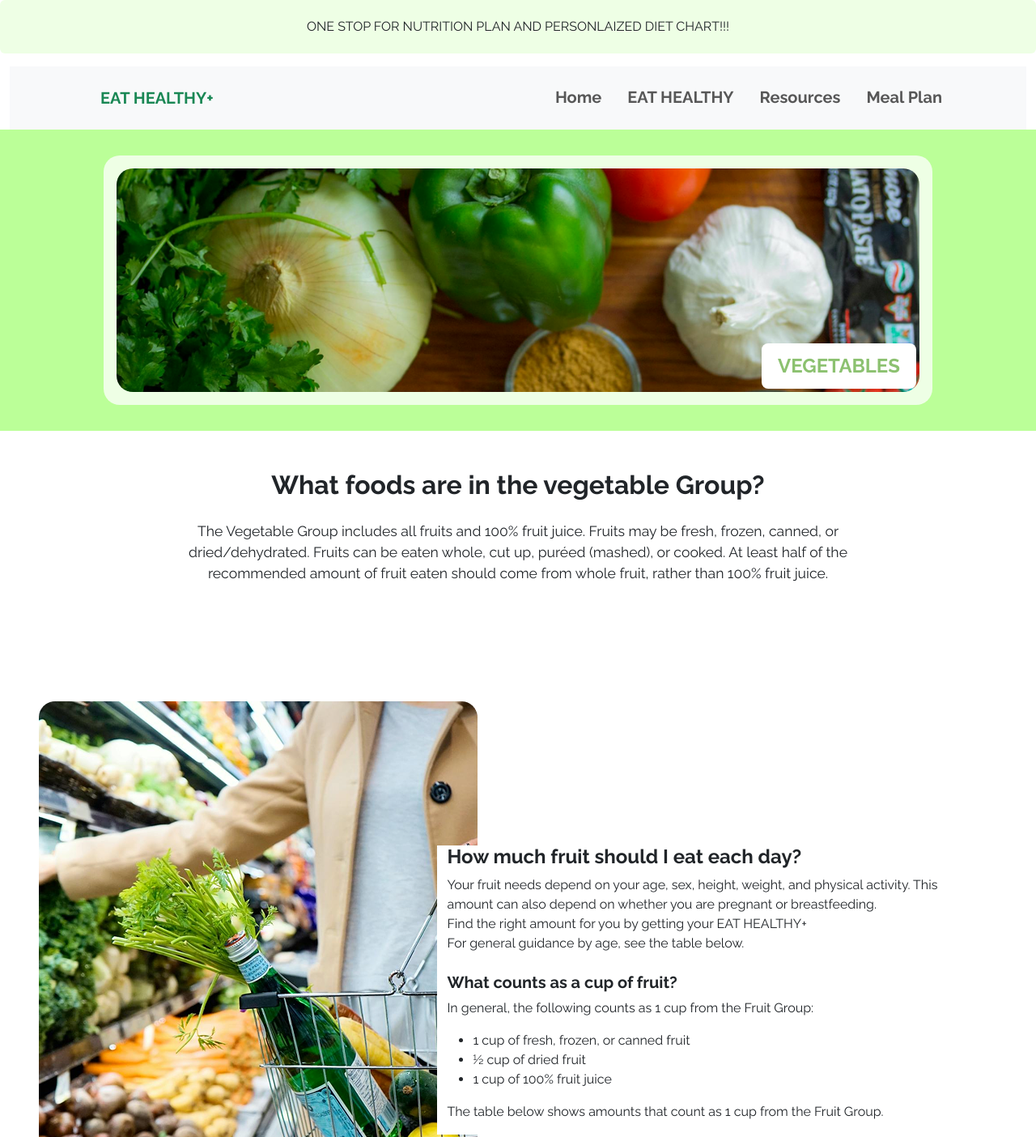
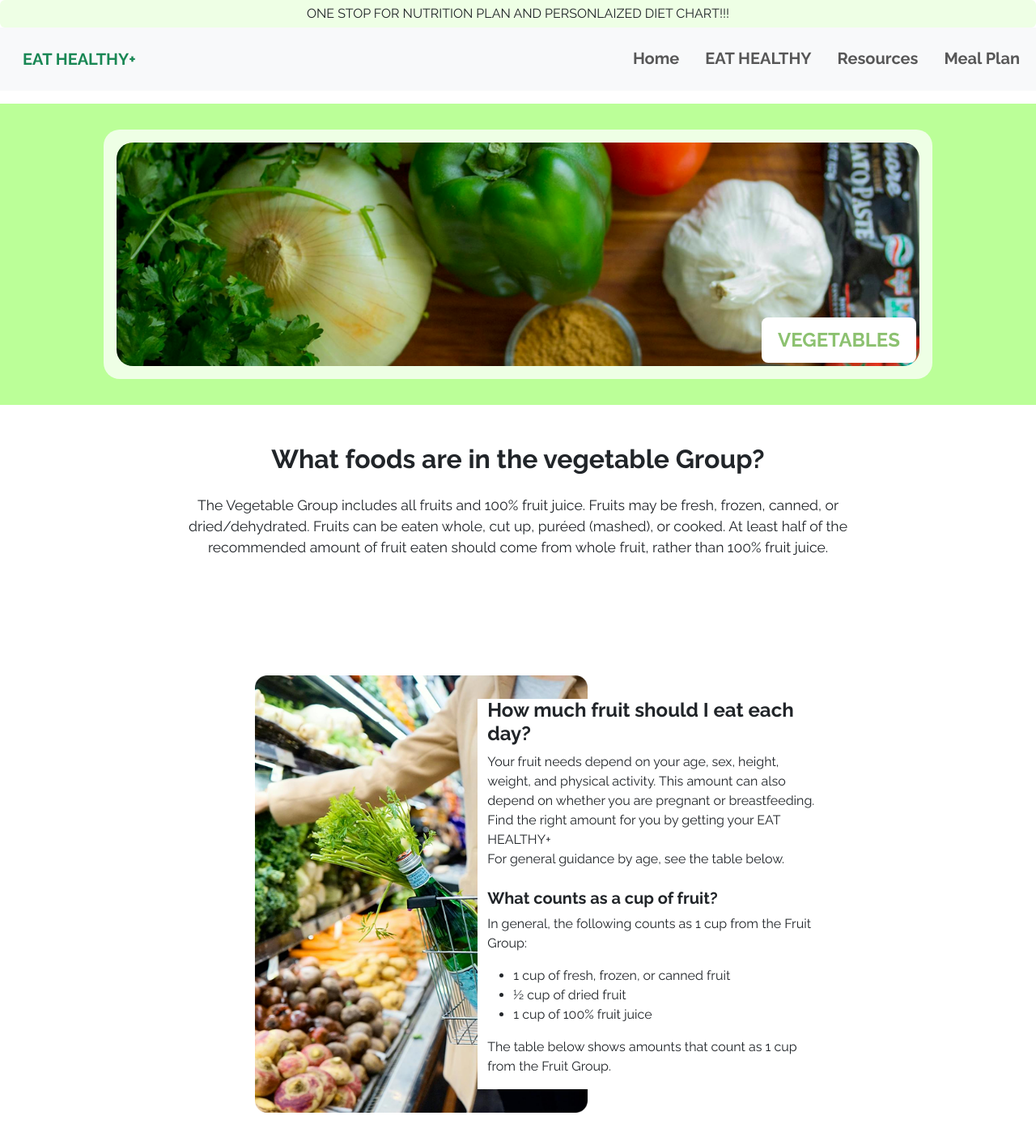
Before and after one commit to abishekprab/Vetri-Projects, a plain HTML site: page Project1/vegetable.html in a window 1280 px wide. Shown: the top 1404 px of the page at 81% size. Drawn offline with nearby package versions, Linux system fonts and the light colour scheme.

Commit message:
Update vegetable.html

```diff
--- a/Project1/vegetable.html
+++ b/Project1/vegetable.html
@@ -110,24 +110,26 @@
 </head>
 
 <body>
+    <div class="container-fluid w-100 justify-content-center m-0 p-0">
+        <!--fixed alert & navbar-->
+        <div class = "container-fluid fixed-top w-100 top-0 start-0 end-0 m-0 p-0">
           <!--alert-->
- <div class="container-full-width w-100 text-center">
-    <div class="alert" role="alert">
-        <span class = "d-block p-1">ONE STOP FOR NUTRITION PLAN AND PERSONLAIZED DIET CHART!!!</span>
-    </div>
+            <div class="alert w-100 text-center m-0 p-0" role="alert">
+              <span class="d-block p-1">ONE STOP FOR NUTRITION PLAN AND PERSONLAIZED DIET CHART!!!</span>
             </div>
           <!--navbar-->
-<div class="container-fluid">
+          <div class="container-fluid w-100 m-0 p-0">
             <nav class="navbar navbar-expand-lg bg-body-tertiary">
-      <div class="container-fluid ps-5 pe-5 ms-5 me-5">
+              <div class="container-fluid p-sm">
                 <a class="navbar-brand fw-bold text-success p-3" href="#">EAT HEALTHY+</a>
-          <button class="navbar-toggler" type="button" data-bs-toggle="collapse" data-bs-target="#navbarNavDropdown" aria-controls="navbarNavDropdown" aria-expanded="true" aria-label="Toggle navigation">
+                <button class="navbar-toggler" type="button" data-bs-toggle="collapse" data-bs-target="#navbarNavDropdown"
+                  aria-controls="navbarNavDropdown" aria-expanded="true" aria-label="Toggle navigation">
                   <span class="navbar-toggler-icon"></span>
                 </button>
                 <div class="collapse navbar-collapse" id="navbarNavDropdown">
                   <ul class="navbar-nav nav-underline w-100">
                     <li class="nav-item mr-lg">
-                <a class="nav-link fw-bold fs-5"  href="index.html">Home</a>
+                      <a class="nav-link fw-bold fs-5" href="index.html">Home</a>
                     </li>
                     <li class="nav-item mr-sm">
                       <a class="nav-link fw-bold fs-5" href="eathealthy.html">EAT HEALTHY</a>
@@ -141,11 +143,11 @@
                   </ul>
                 </div>
               </div>
-      </div>
             </nav>
           </div>
+        </div>
 
-    <section class="banner pro-banner">
+    <section class="banner pro-banner" style="margin-top: 8rem;">
         <div class="image-container vegetable-image-container">
             <img src="images/veggie-hero.png" alt="Vegetables">
             <div class="vegetable-label">VEGETABLES</div>
@@ -166,11 +168,11 @@
     </section>
 
     <!--fruit card-1-->
-    <div class="d-flex row mt-5 mb-5 align-items-center">
-        <div class="col-md-6 eathealthy-mobile1 m-5">
+    <div class="d-flex row mt-5 mb-5 align-items-center justify-content-center">
+        <div class="col-12 col-sm-6 col-md-4 col-sm-2 eathealthy-mobile1 m-5">
             <img src="images/veggie 1.png" alt="App Image" class="img-fluid rounded">
         </div>
-        <div class="col-md-6 eathealthy-mobile2">
+        <div class="col-12 col-sm-6 col-md-4 col-sm-2 eathealthy-mobile2">
             <h4><strong>How much fruit should I eat each day?</strong></h4>
             <p>Your fruit needs depend on your age, sex, height, weight, and physical activity. This amount can also
                 depend on whether you are pregnant or breastfeeding.<br>
@@ -397,6 +399,7 @@
             </div>
         </div>
     </footer>
+    </div>
     <script src="https://cdn.jsdelivr.net/npm/bootstrap@5.3.3/dist/js/bootstrap.bundle.min.js"></script>
     <script src="https://unpkg.com/boxicons@2.1.4/dist/boxicons.js"></script>
 
```
Lines whose indentation alone changed are shown as unchanged.
